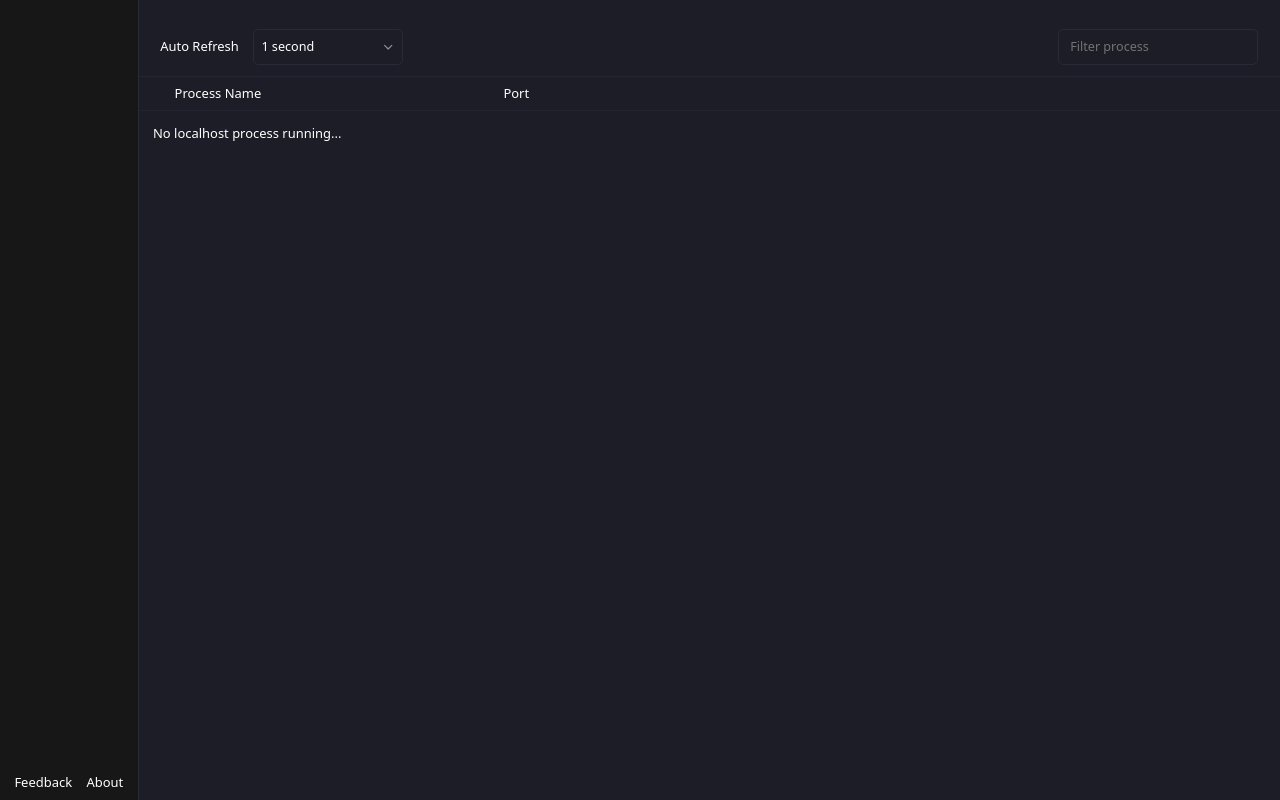
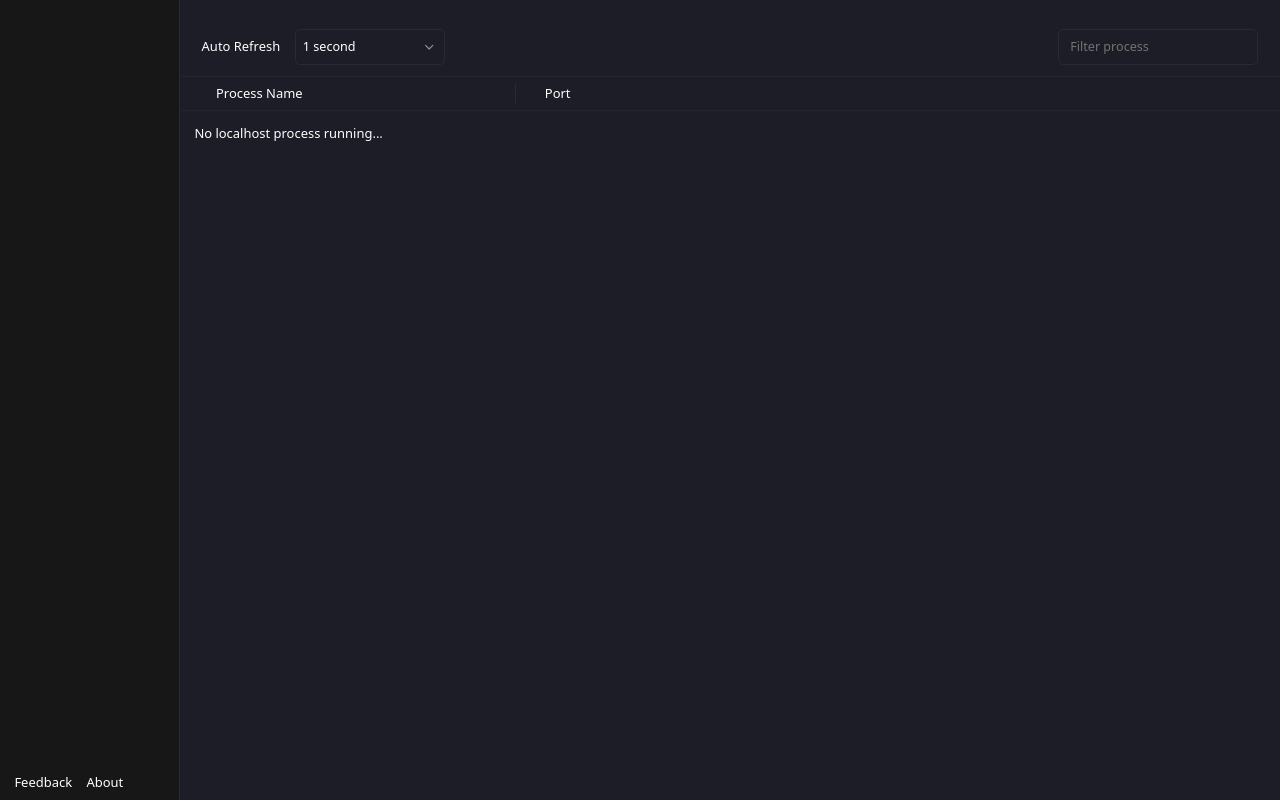
Before and after one commit to oukunan/portrackr, a React (Vite) app: page / in a window 1280 px wide. Built offline with nearby package versions, Linux system fonts and the light colour scheme.

Commit message:
update a few style

```diff
--- a/src/components/home/Home.tsx
+++ b/src/components/home/Home.tsx
@@ -114,7 +114,7 @@ export default function Home() {
       <div className="relative h-full">
         {/* Header */}
         <div className="absolute top-0 left-0 right-0 px-10 py-2 flex items-center bg-[#1C1D26] border-[#242531] border-t-[1px] border-b-[1px]">
-          <div className="w-[300px] max-w-[300px] mr-8 flex-1">
+          <div className="w-[300px] max-w-[300px] mr-8 flex-1 border-r-[1px] border-[#292a38]">
             Process Name
           </div>
           <div>Port</div>
@@ -133,7 +133,7 @@ export default function Home() {
             <div
               key={index}
               className={cn("px-6 py-2 flex items-center rounded-md", {
-                "bg-[#232531]": index % 2 === 0,
+                "bg-[#20222d]": index % 2 === 0,
               })}
             >
               <div className="w-[300px] max-w-[300px] truncate mr-8">
@@ -141,9 +141,12 @@ export default function Home() {
               </div>
               <div className="font-bold flex-1">{p.port}</div>
               <div>
-                <div onClick={() => setProcessIdToTerminate(p.pid)}>
+                <button
+                  className="flex justify-center items-center p-1.5 rounded-md hover:bg-[#363a4d]"
+                  onClick={() => setProcessIdToTerminate(p.pid)}
+                >
                   <TrashIcon />
-                </div>
+                </button>
               </div>
             </div>
           ))}
--- a/src/components/layout/LeftPanel.tsx
+++ b/src/components/layout/LeftPanel.tsx
@@ -3,7 +3,7 @@ import FeedbackButtonPopover from "../../@/components/compose/FeedbackButtonPopo
 
 export default function LeftPanel() {
   return (
-    <div className="text-white h-full flex items-end bg-neutral-900 px-4 py-2 border-r-[1px] border-r-[#292a38]">
+    <div className="w-[180px] text-white h-full flex items-end bg-neutral-900 px-4 py-2 border-r-[1px] border-r-[#292a38]">
       <div className="flex-1 flex gap-4">
         <FeedbackButtonPopover />
         <AboutButtonPopover />
--- a/src/index.css
+++ b/src/index.css
@@ -76,22 +76,16 @@
 }
 
 ::-webkit-scrollbar {
-  width: 8px;
+  width: 7px;
 }
 
 ::-webkit-scrollbar-track {
   background: transparent;
 }
 
-/* Handle */
 ::-webkit-scrollbar-thumb {
   background: #363a4d;
   border-radius: 10px;
-}
-
-/* Handle on hover */
-::-webkit-scrollbar-thumb:hover {
-  background: #555;
 }
 
 html,
```
